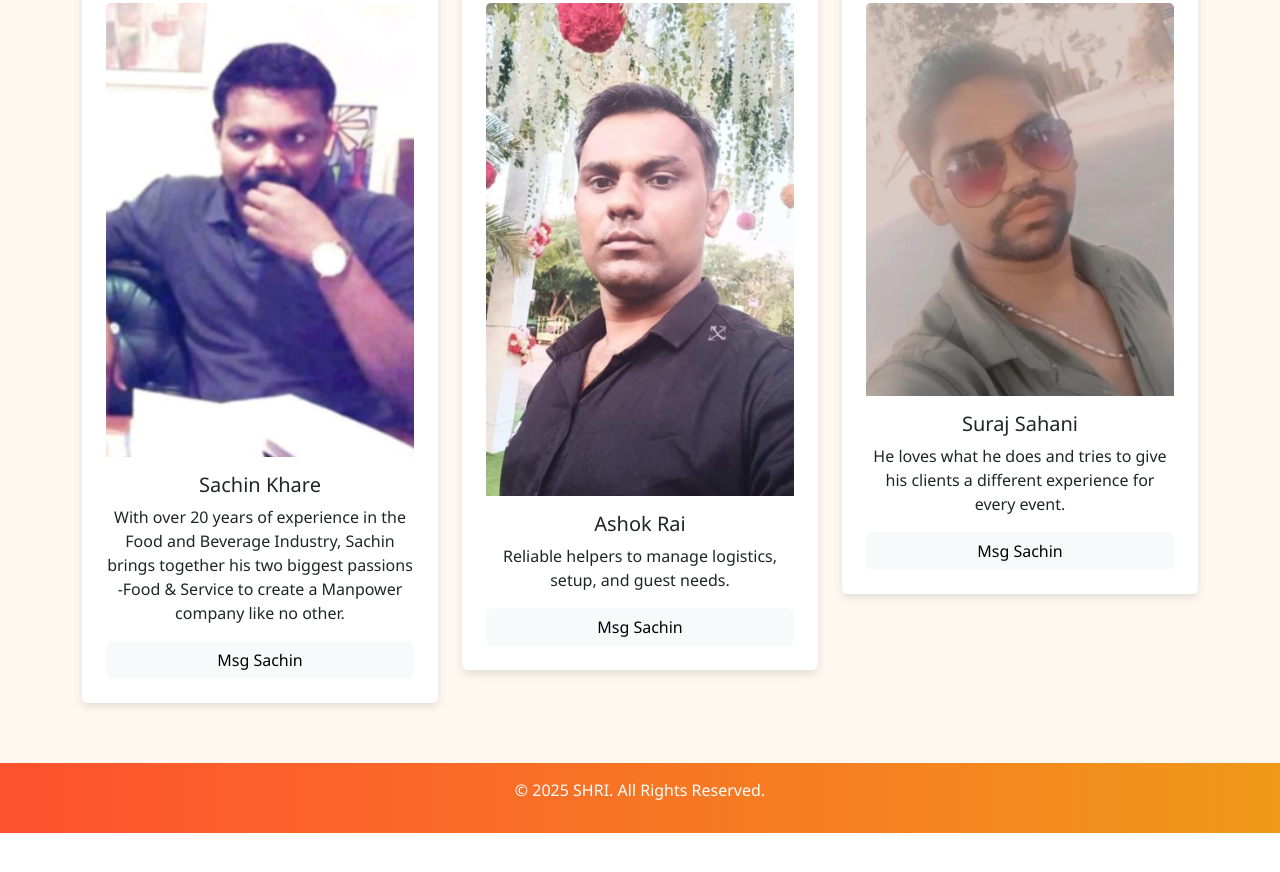
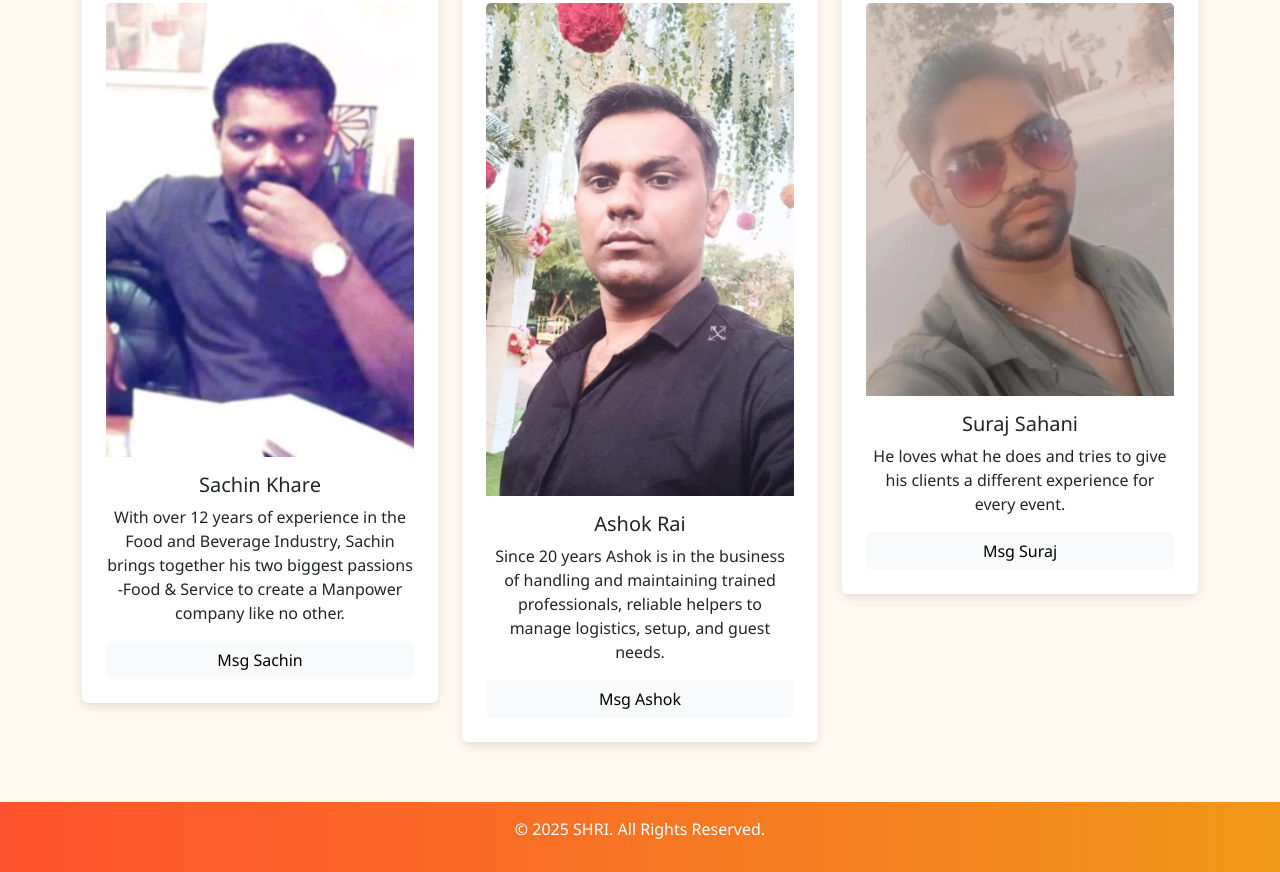
Before and after one commit to 1Sam1/Shri-website-, a plain HTML site: page team.html in a window 1280 px wide. Shown: the part 955-1827 px from the top of the page. Before the commit the page ends 1788 px from the top, so only its background shows below. Drawn offline with nearby package versions, Linux system fonts and the light colour scheme.

Commit message:
Update team.html

```diff
--- a/team.html
+++ b/team.html
@@ -117,7 +117,7 @@
         <div class="card text-center p-4">
           <img src="images/catering.jpg" class="card-img-top" alt="Catering Staff">
           <h5 class="mt-3">Sachin Khare</h5>
-          <p> With over 20 years of experience in the Food and Beverage Industry, Sachin brings together his two biggest passions -Food & Service to create a Manpower company like no other. </p>
+          <p> With over 12 years of experience in the Food and Beverage Industry, Sachin brings together his two biggest passions -Food & Service to create a Manpower company like no other. </p>
      <a href=" https://wa.me/917738792479 " class="btn btn-light">Msg Sachin</a>
         </div>
       </div>
@@ -125,8 +125,8 @@
         <div class="card text-center p-4">
           <img src="images/event.jpg" class="card-img-top" alt="Event Helpers">
           <h5 class="mt-3">Ashok Rai</h5>
-          <p>Reliable helpers to manage logistics, setup, and guest needs.</p>
-       <a href=" https://wa.me/919973334464 " class="btn btn-light">Msg Sachin</a>
+          <p>Since 20 years Ashok is in the business of handling and maintaining trained professionals, reliable helpers to manage logistics, setup, and guest needs.</p>
+       <a href=" https://wa.me/919973334464 " class="btn btn-light">Msg Ashok</a>
         </div>
       </div>
       <div class="col-md-4">
@@ -134,7 +134,7 @@
           <img src="images/hospitality.jpg" class="card-img-top" alt="Hospitality Staff">
           <h5 class="mt-3">Suraj Sahani</h5>
           <p>He loves what he does and tries to give his clients a different experience for every event.</p>
-       <a href=" https://wa.me/918460126600 " class="btn btn-light">Msg Sachin</a>
+       <a href=" https://wa.me/918460126600 " class="btn btn-light">Msg Suraj</a>
         </div>
       </div>
     </div>
```
